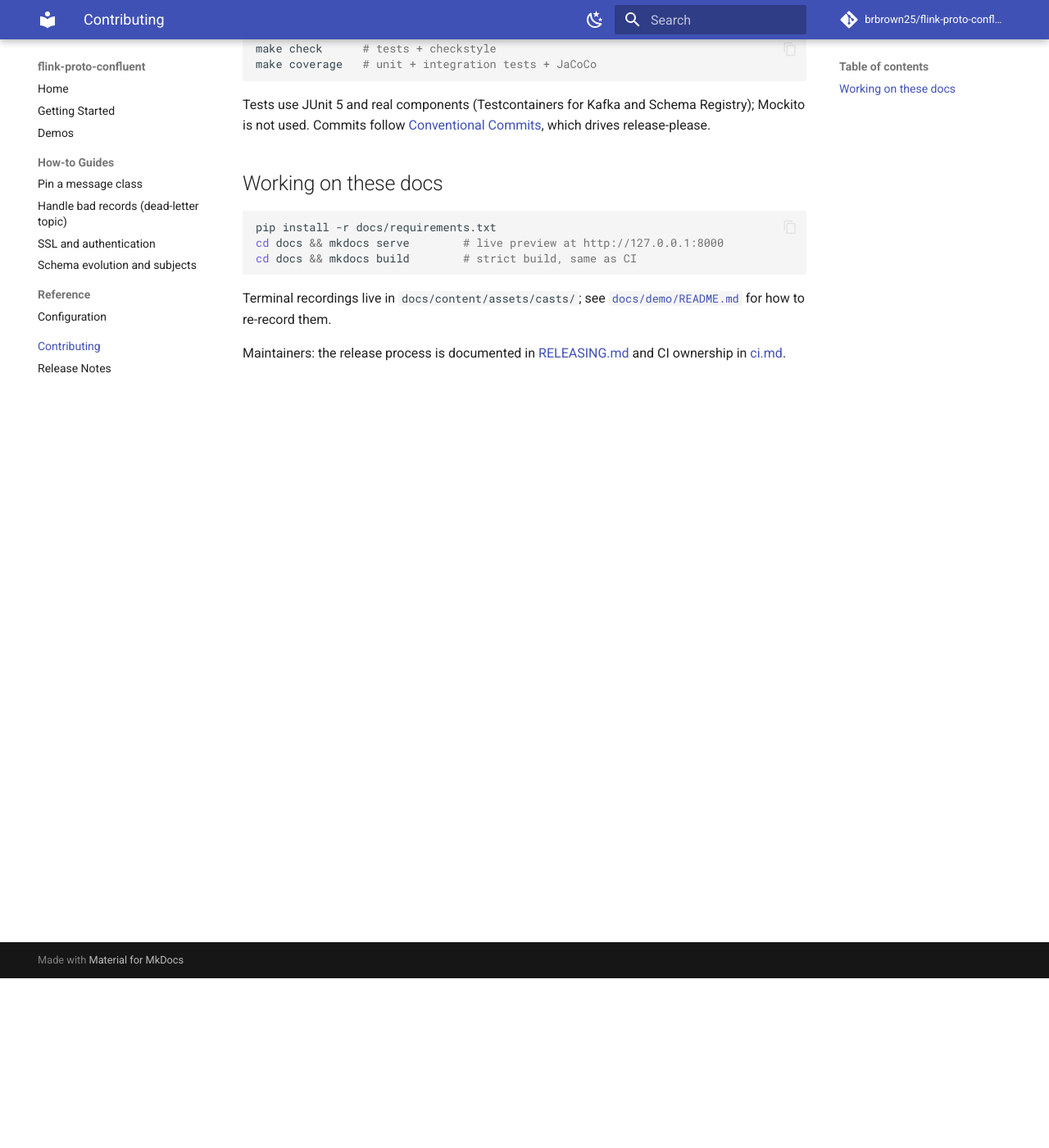
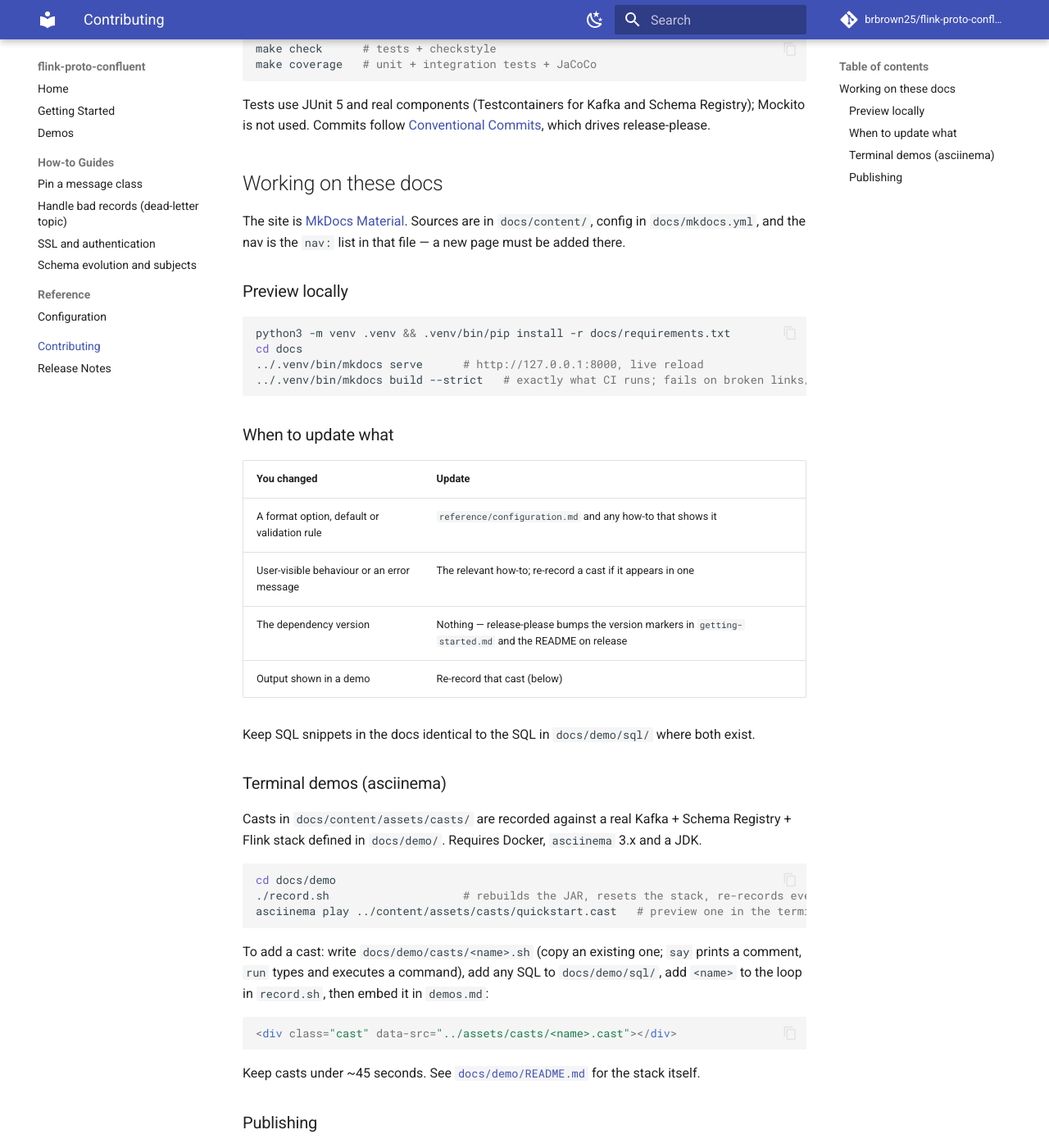
Before and after one commit to brbrown25/flink-proto-confluent, an MkDocs documentation site: the page built from docs/content/contributing.md, in a window 1280 px wide and 1400 px high, scrolled down 207 px. Shown: the whole window at 82% size. Built offline with MkDocs 1.6.1 and Material for MkDocs 9.7.7, drawn with Linux system fonts in a browser that asks for light colours; nearby versions of some CDN libraries; library files that are not in the unit come from our copies; comment, search, counter and statistics services are not loaded; some of the changed text lies outside the part shown.

Commit message:
feat(docs): release-please version markers, PR checklist, contributor docs guide. NOTICKET.
Co-Authored-By: Claude Sonnet 5.5 <noreply@anthropic.com>

````diff
--- a/docs/content/contributing.md
+++ b/docs/content/contributing.md
@@ -11,12 +11,48 @@ Tests use JUnit 5 and real components (Testcontainers for Kafka and Schema Regis
 
 ## Working on these docs
 
+The site is [MkDocs Material](https://squidfunk.github.io/mkdocs-material/). Sources are in `docs/content/`, config in `docs/mkdocs.yml`, and the nav is the `nav:` list in that file — a new page must be added there.
+
+### Preview locally
+
 ```bash
-pip install -r docs/requirements.txt
-cd docs && mkdocs serve        # live preview at http://127.0.0.1:8000
-cd docs && mkdocs build        # strict build, same as CI
+python3 -m venv .venv && .venv/bin/pip install -r docs/requirements.txt
+cd docs
+../.venv/bin/mkdocs serve      # http://127.0.0.1:8000, live reload
+../.venv/bin/mkdocs build --strict   # exactly what CI runs; fails on broken links/nav
 ```
 
-Terminal recordings live in `docs/content/assets/casts/`; see [`docs/demo/README.md`](https://github.com/brbrown25/flink-proto-confluent/blob/main/docs/demo/README.md) for how to re-record them.
+### When to update what
+
+| You changed | Update |
+| --- | --- |
+| A format option, default or validation rule | `reference/configuration.md` and any how-to that shows it |
+| User-visible behaviour or an error message | The relevant how-to; re-record a cast if it appears in one |
+| The dependency version | Nothing — release-please bumps the version markers in `getting-started.md` and the README on release |
+| Output shown in a demo | Re-record that cast (below) |
+
+Keep SQL snippets in the docs identical to the SQL in `docs/demo/sql/` where both exist.
+
+### Terminal demos (asciinema)
+
+Casts in `docs/content/assets/casts/` are recorded against a real Kafka + Schema Registry + Flink stack defined in `docs/demo/`. Requires Docker, `asciinema` 3.x and a JDK.
+
+```bash
+cd docs/demo
+./record.sh                    # rebuilds the JAR, resets the stack, re-records every cast
+asciinema play ../content/assets/casts/quickstart.cast   # preview one in the terminal
+```
+
+To add a cast: write `docs/demo/casts/<name>.sh` (copy an existing one; `say` prints a comment, `run` types and executes a command), add any SQL to `docs/demo/sql/`, add `<name>` to the loop in `record.sh`, then embed it in `demos.md`:
+
+```html
+<div class="cast" data-src="../assets/casts/<name>.cast"></div>
+```
+
+Keep casts under ~45 seconds. See [`docs/demo/README.md`](https://github.com/brbrown25/flink-proto-confluent/blob/main/docs/demo/README.md) for the stack itself.
+
+### Publishing
+
+Pushes to `main` that touch `docs/**` build and deploy the site to GitHub Pages via `.github/workflows/docs.yml`. Pull requests run the same strict build without deploying.
 
 Maintainers: the release process is documented in [RELEASING.md](https://github.com/brbrown25/flink-proto-confluent/blob/main/docs/RELEASING.md) and CI ownership in [ci.md](https://github.com/brbrown25/flink-proto-confluent/blob/main/docs/ci.md).
--- a/release-please-config.json
+++ b/release-please-config.json
@@ -9,7 +9,8 @@
       "changelog-path": "CHANGELOG.md",
       "extra-files": [
         "gradle.properties",
-        "README.md"
+        "README.md",
+        "docs/content/getting-started.md"
       ],
       "changelog-sections": [
         { "type": "feat", "section": "Features" },
````
Also changed, not shown: docs/content/getting-started.md (+5 -1 lines), .github/pull_request_template.md (added), README.md, 1 other file.
